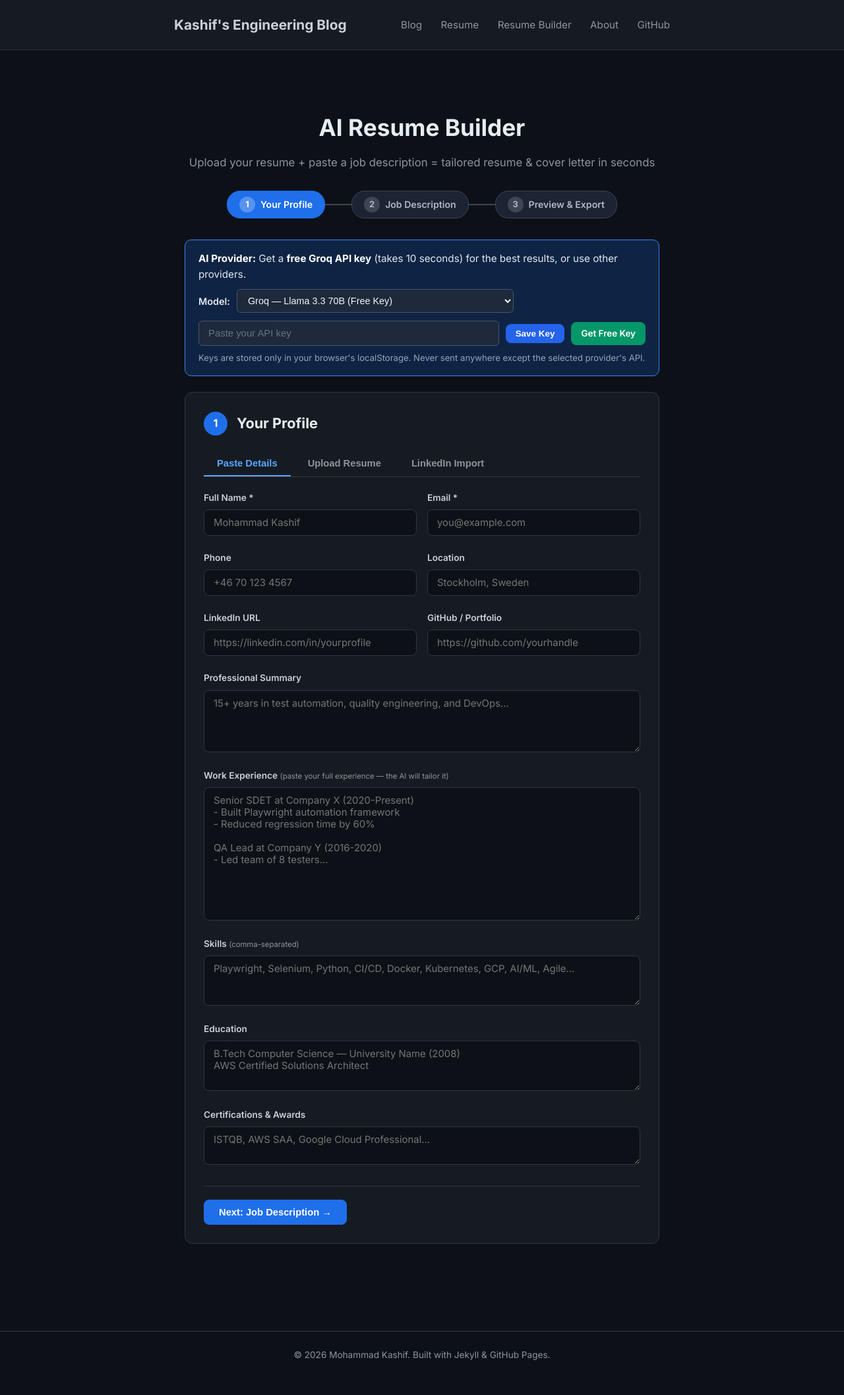
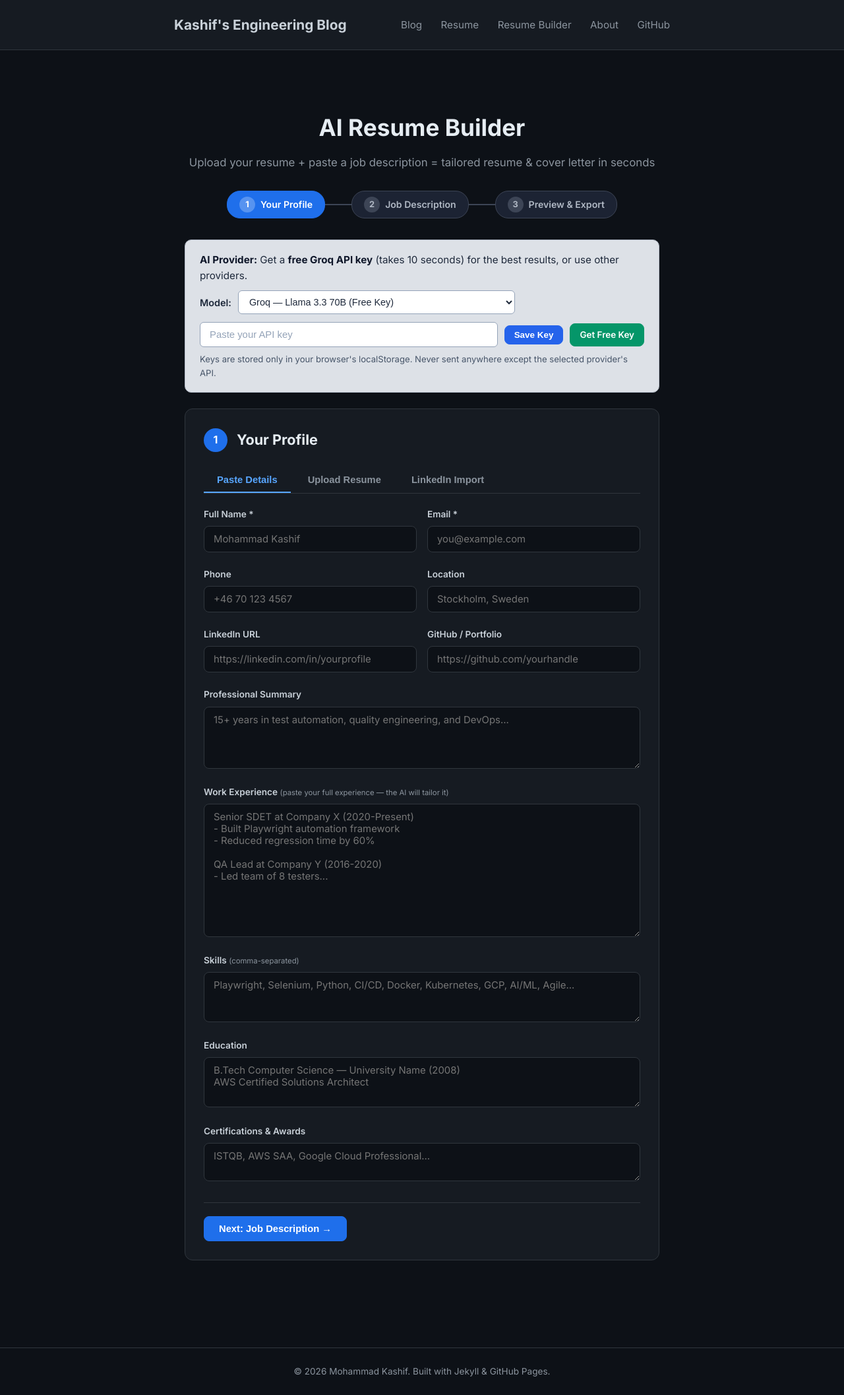
Before and after one commit to ascertain/ascertain.github.io, a Jekyll site: the page built from resume/builder.html, in a window 1280 px wide. Shown: the whole page at 66% size. Built offline with Jekyll 4.4.1, drawn with Linux system fonts in a browser that asks for light colours; before the commit the page ends 2089 px from its top, so only the background shows below that.

Commit message:
fix: light background for API provider banner, improve text visibility

```diff
--- a/assets/css/resume-builder.css
+++ b/assets/css/resume-builder.css
@@ -84,23 +84,23 @@
 
 /* ── API Banner ──────────────────────────────────────── */
 .rb-api-banner {
-  background: #0f2444;
-  border: 1px solid #3b82f6;
+  background: #dde1e7;
+  border: 1px solid #b0b8c4;
   border-radius: 10px;
   margin-bottom: 24px;
   overflow: hidden;
 }
 .rb-api-inner {
-  padding: 16px 20px;
+  padding: 18px 22px;
   font-size: 0.95rem;
-  color: #e2e8f0;
+  color: #1e293b;
   line-height: 1.6;
 }
 .rb-api-inner strong {
-  color: #fff;
+  color: #0f172a;
 }
 .rb-api-inner a {
-  color: #60a5fa;
+  color: #1d4ed8;
   text-decoration: underline;
 }
 .rb-api-row {
@@ -113,18 +113,18 @@
   flex: 1;
   padding: 10px 14px;
   border-radius: 6px;
-  border: 1px solid #475569;
-  background: #1e293b;
-  color: #f1f5f9;
+  border: 1px solid #94a3b8;
+  background: #fff;
+  color: #1e293b;
   font-size: 0.93rem;
 }
 .rb-api-row input::placeholder {
-  color: #64748b;
+  color: #94a3b8;
 }
 .rb-api-row input:focus {
   outline: none;
-  border-color: #3b82f6;
-  box-shadow: 0 0 0 3px rgba(59, 130, 246, 0.25);
+  border-color: #2563eb;
+  box-shadow: 0 0 0 3px rgba(37, 99, 235, 0.2);
 }
 .rb-api-row .rb-btn {
   background: #2563eb;
@@ -151,7 +151,7 @@
 .rb-api-note {
   display: block;
   margin-top: 8px;
-  color: #94a3b8;
+  color: #475569;
   font-size: 0.82rem;
 }
 .rb-provider-selector {
@@ -163,16 +163,16 @@
 .rb-provider-selector label {
   font-weight: 600;
   font-size: 0.9rem;
-  color: #e2e8f0;
+  color: #1e293b;
   white-space: nowrap;
 }
 .rb-provider-selector select {
   flex: 1;
   padding: 8px 12px;
   border-radius: 6px;
-  border: 1px solid #475569;
-  background: #1e293b;
-  color: #f1f5f9;
+  border: 1px solid #94a3b8;
+  background: #fff;
+  color: #1e293b;
   font-size: 0.9rem;
   cursor: pointer;
   max-width: 420px;
@@ -214,11 +214,11 @@
   color: #fff;
 }
 .rb-api-banner.saved {
-  border-color: #22c55e;
-  background: #0c2a1a;
+  border-color: #16a34a;
+  background: #dcfce7;
 }
 .rb-api-banner.saved .rb-api-inner {
-  color: #d1fae5;
+  color: #14532d;
 }
 
 /* ── Job URL Fetch ───────────────────────────────────── */
```
